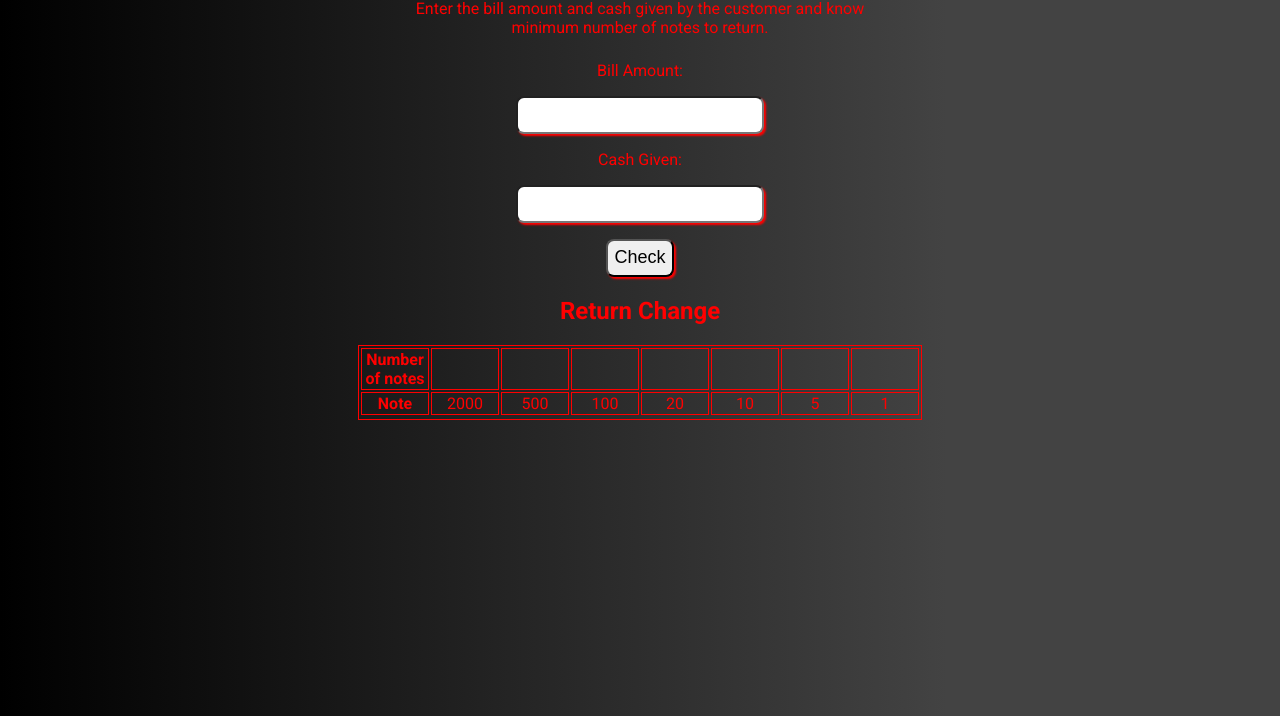
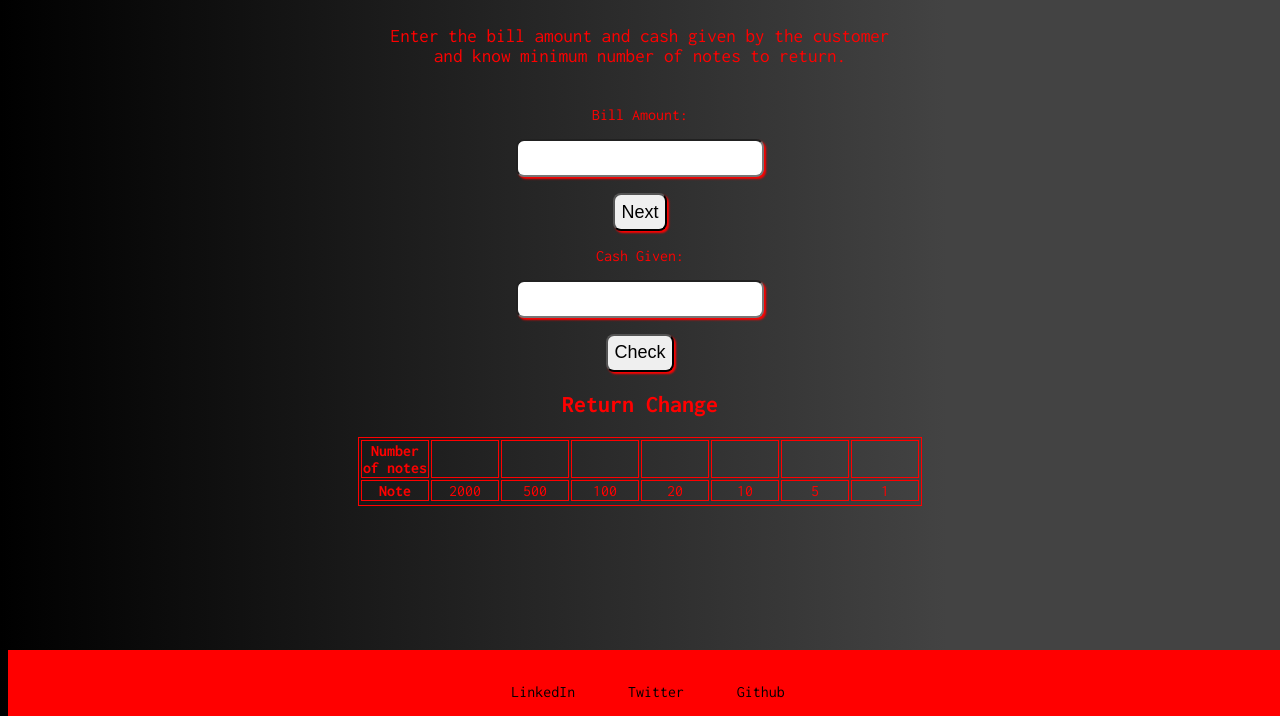
Before and after one commit to Maianki/Neog-mark-10-Cash-register-app, a plain HTML site: page index.html in a window 1280 px wide. Shown: the part 84-800 px from the top of the page. Drawn offline with Linux system fonts and the light colour scheme.

Commit message:
refactor: added footer and social links

```diff
--- a/index.html
+++ b/index.html
@@ -13,9 +13,12 @@
         <p class="about-app">Enter the bill amount and cash given by the customer and know minimum number of notes to return.</p>
         <label for="bill-amount">Bill Amount: </label>
         <input id="bill-amount" type="text"></input>
+        <button id="btn-next">Next</button>
+        <span class="elements-hidden">
         <label for="cash-given">Cash Given: </label>
         <input id="cash-given"></input>
         <button id="btn-check">Check</button>
+         </span>
         <div class="message"></div>
         <h2>Return Change</h2>
         <table>
@@ -41,7 +44,29 @@
 
             </tr>
         </table>
+
     </div>
+    <footer>
+        <div class="footer-header">Connect with me</div>
+                <ul class="social-links list-non-bullet">
+                    <li class="list-item-inline">
+                        <a class="link" href="https://www.linkedin.com/in/ankit-kumain-4124a21b3/">
+                            LinkedIn
+                        </a>
+                    </li>
+                    <li class="list-item-inline">
+                        <a class="link" href="https://twitter.com/Ankit_k10">
+                            Twitter
+                        </a>
+                    </li>
+                    <li class="list-item-inline">
+                        <a class="link" href="https://github.com/Maianki">
+                            Github
+                        </a>
+                    </li>
+
+                </ul>
+    </footer>
     <script src="main.js"></script>
 </body>
 </html>
--- a/styles.css
+++ b/styles.css
@@ -1,17 +1,28 @@
-@import url('https://fonts.googleapis.com/css2?family=Roboto:wght@400;700&display=swap');
+@import url('https://fonts.googleapis.com/css2?family=Inconsolata:wght@400;700&display=swap');
 
 body{
     text-align: center;
-    font-family: 'Roboto', sans-serif;
+    font-family: 'Inconsolata', monospace;
     color:red;
     background-color: #000000;
     background-image: linear-gradient(to right, #000000 0%, #434343 74%);
 }
 
+p{
+    font-size: larger;
+    padding: 1rem;
+}
+
+.message{
+    background-image: linear-gradient(to right, #000000 0%, #434343 74%);
+    width:55%;
+    margin: 0 auto;
+}
+
 .container{
     max-width: 80vw;
-    margin: auto;
-    padding:rem;
+    margin: 0 auto;
+    padding:.5rem;
 }
 
 input,button{
@@ -42,3 +53,29 @@ td,th{
     border:1px solid red;
     width:4rem;
 }
+
+
+.list-non-bullet {
+    list-style: none;
+    padding-inline-start: 0px;
+}
+
+li{
+    display: inline;
+    padding: 1rem;
+}
+a{
+    text-decoration: none;
+    color:black;
+    padding: .4rem;
+}
+a:hover{
+    background-color: black;
+    color: red;
+}
+footer{
+    position: fixed;
+    background-color: red;
+    bottom: 0;
+    width: 100vw;
+}
```
